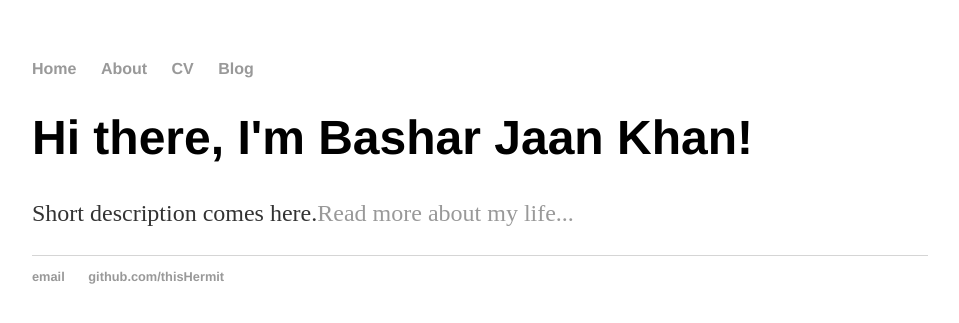
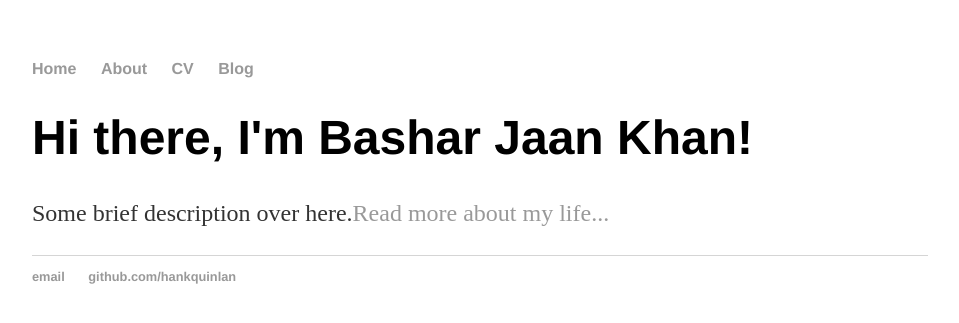
Before and after one commit to thisHermit/thisHermit.github.io, a Jekyll site: the page built from index.html, in a window 1280 px wide. Shown: the top 323 px of the page, without its empty margins (160-1119 px from the left). Built offline with Jekyll 4.4.1, drawn with Linux system fonts in a browser that asks for light colours.

Commit message:
Added a post layout. Added a blog post. Minified index.html

```diff
--- a/index.html
+++ b/index.html
@@ -1,29 +1,8 @@
-<!DOCTYPE html>
-<html>
-	<head>
-		<title>Bashar Jaan Khan, from the Past</title>
-		<link rel="stylesheet" type="text/css" href="/css/main.css">
-	</head>
-	<body>
-		<nav>
-    		<ul>
-        		<li><a href="/">Home</a></li>
-	        	<li><a href="/about">About</a></li>
-        		<li><a href="/cv">CV</a></li>
-        		<li><a href="/blog">Blog</a></li>
-    		</ul>
-		</nav>
-		<div class="container">
-    		<div class="blurb">
-        		<h1>Hi there, I'm Bashar Jaan Khan!</h1>
-				<p>Short description comes here.<a href="/about">Read more about my life...</a></p>
-    		</div><!-- /.blurb -->
-		</div><!-- /.container -->
-		<footer>
-    		<ul>
-        		<li><a href="mailto:basharjaankhan@gmail.com">email</a></li>
-        		<li><a href="https://github.com/thisHermit">github.com/thisHermit</a></li>
-			</ul>
-		</footer>
-	</body>
-</html>
+---
+layout: default
+title: Bashar Jaan Khan, some adjective
+---
+<div class="blurb">
+	<h1>Hi there, I'm Bashar Jaan Khan!</h1>
+	<p>Some brief description over here.<a href="/about">Read more about my life...</a></p>
+</div><!-- /.blurb -->
```
Also changed, not shown: _layouts/post.html (added, +9 -0 lines), _posts/2019-08-05-bashar-jaan-khan-site-launched.md (added, +7 -0 lines).
